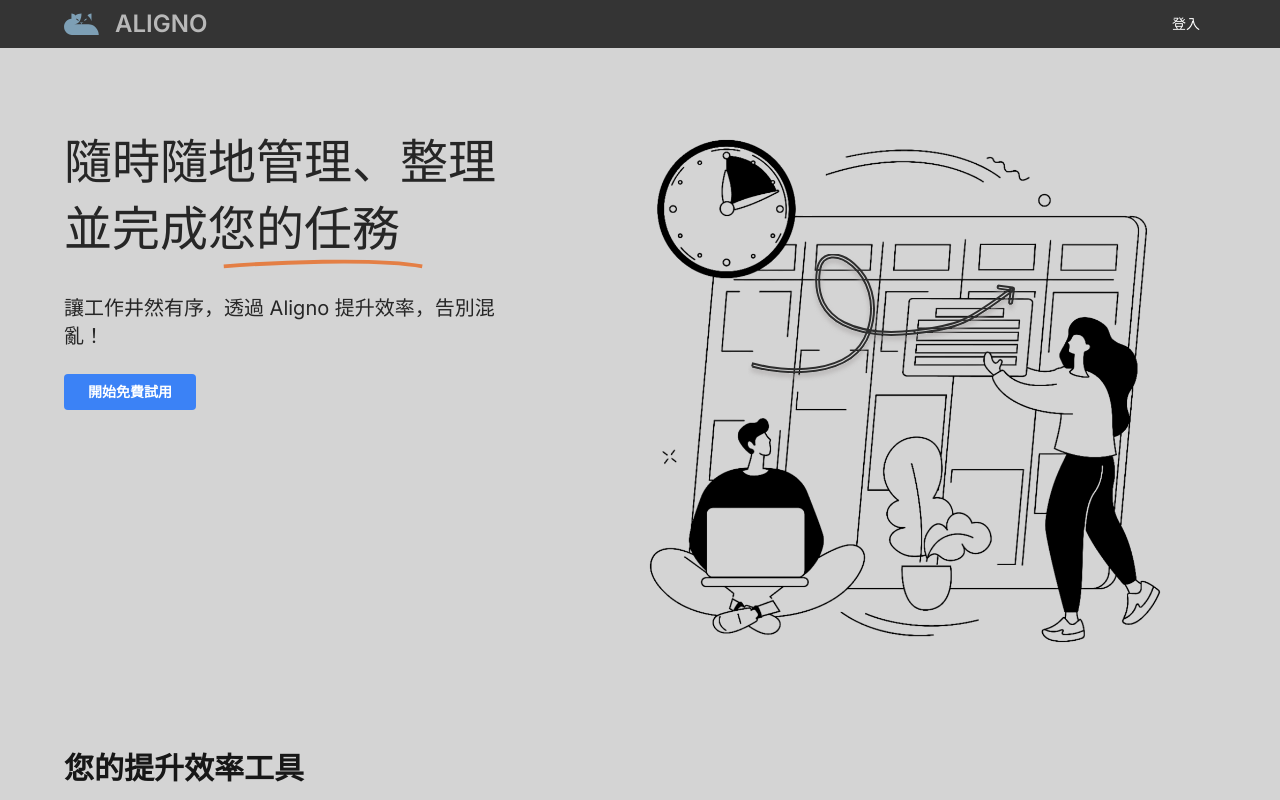
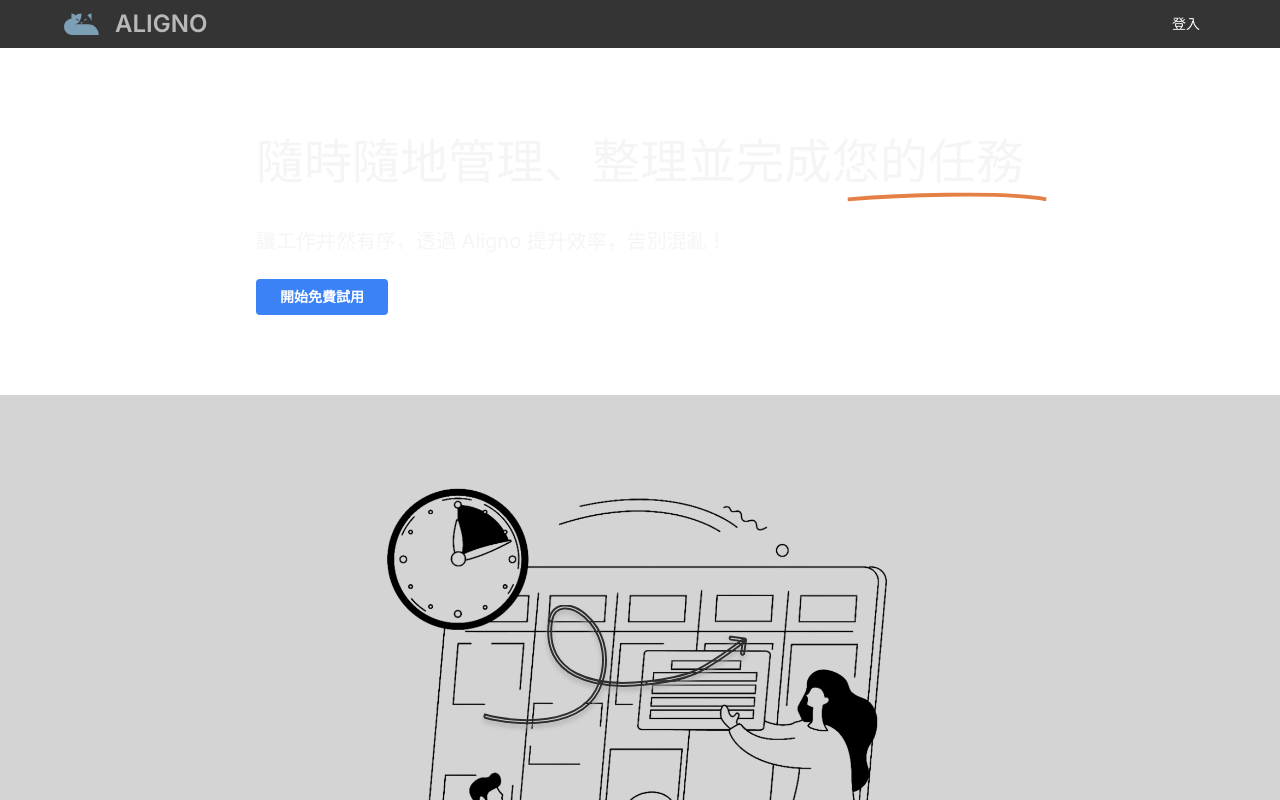
Before and after one commit to pei1688/Aligno-v1, a Next.js app: page / in a window 1280 px wide. Shown: the top 800 px of the page. Built offline with nearby package versions, Linux system fonts and the light colour scheme; no server answers.

Commit message:
feat: introduction page - white bg, single column layout

```diff
--- a/app/(introduction)/page.tsx
+++ b/app/(introduction)/page.tsx
@@ -9,17 +9,12 @@
 
 export default async function Home() {
   return (
-    <div className="flex min-h-[calc(100vh-3rem)] w-full flex-col bg-neutral-300">
-      <div className="flex h-full w-full justify-center text-neutral-800">
-        <div className="w-full max-w-[1280px] px-8">
-          <div className="flex flex-col lg:flex-row lg:gap-8">
-            <Heading />
-            <Hero />
-          </div>
-        </div>
+    <div className="flex min-h-[calc(100vh-3rem)] w-full flex-col bg-white">
+      <div className="flex w-full flex-col items-center">
+        <Heading />
+        <Hero />
       </div>
       <Introduction />
-      <hr className="border-aligno-300" />
       <Footer />
     </div>
   );
```
